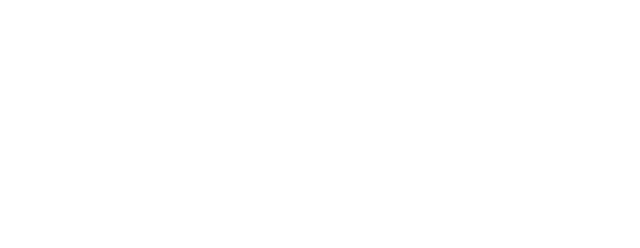
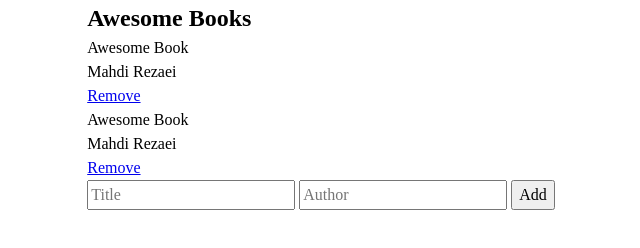
Before and after one commit to MahdiSohaily/Awesome-books, a plain HTML site: page index.html in a window 1280 px wide. Shown: the whole page, without its empty margins (319-959 px from the left). Drawn offline with Linux system fonts and the light colour scheme.

Commit message:
Add project HTML structure

```diff
--- a/index.html
+++ b/index.html
@@ -9,8 +9,27 @@
 </head>
 <body>
     <main class="full-height">
-        <section class="card">
-
+        <section class="card" aria-labelledby="project-name">
+            <h1 id="project-name">Awesome Books</h1>
+            <div class="books-list">
+                <div class="list-item">
+                    <p>Awesome Book</p>
+                    <p>Mahdi Rezaei</p>
+                    <a href="javascript:void(0)">Remove</a>
+                </div>
+                <div class="list-item">
+                    <p>Awesome Book</p>
+                    <p>Mahdi Rezaei</p>
+                    <a href="javascript:void(0)">Remove</a>
+                </div>
+            </div>
+            <div class="data-form">
+                <form action="javascript:void(0)" method="post">
+                    <input type="text" name="title" id="book-title" aria-label="book-title" placeholder="Title">
+                    <input type="text" name="author" id="book-Author" aria-label="book-Author" placeholder="Author">
+                    <button type="submit">Add</button>
+                </form>
+            </div>
         </section>
     </main>
     <script src="./src/js/main.js"></script>
```
